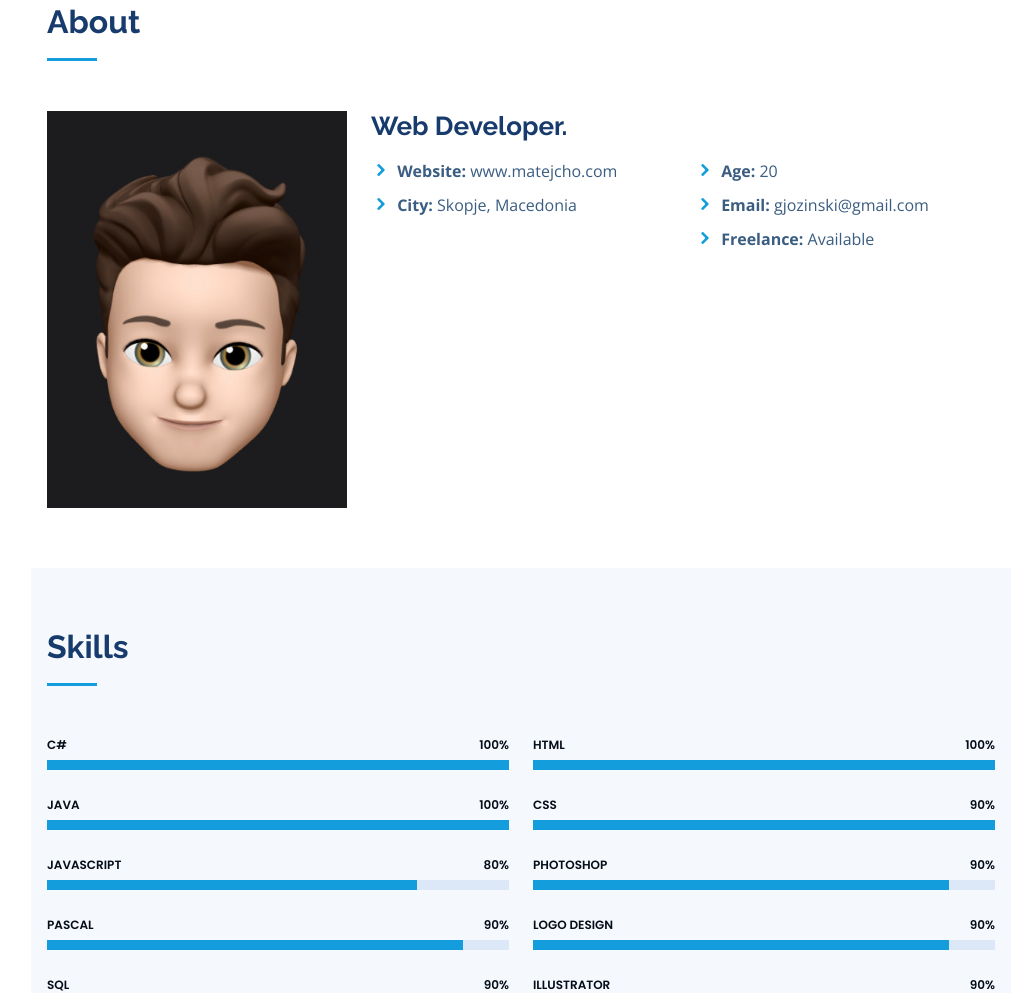
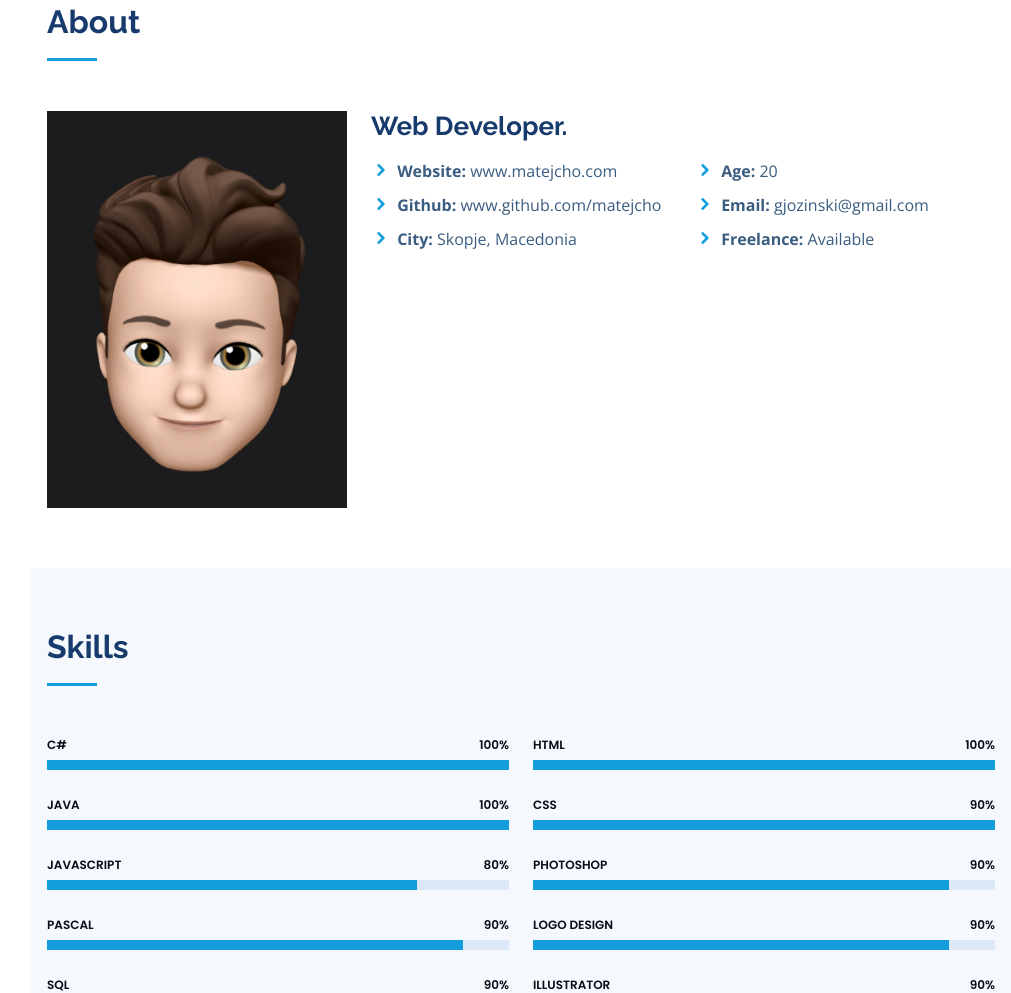
Before and after one commit to matejcho/Portfolio, a plain HTML site: page CV/index.html in a window 1280 px wide. Shown: the part 857-1850 px from the top of the page, without its empty margins (269-1280 px from the left). Drawn offline with nearby package versions, Linux system fonts and the light colour scheme.

Commit message:
Update index.html

```diff
--- a/CV/index.html
+++ b/CV/index.html
@@ -87,6 +87,7 @@
               <div class="col-lg-6">
                 <ul>
                   <li><i class="icofont-rounded-right"></i> <strong>Website:</strong> www.matejcho.com</li>
+                  <li><i class="icofont-rounded-right"></i> <strong>Github:</strong> www.github.com/matejcho</li>
                   <li><i class="icofont-rounded-right"></i> <strong>City:</strong> Skopje, Macedonia</li>
                 </ul>
               </div>
```
